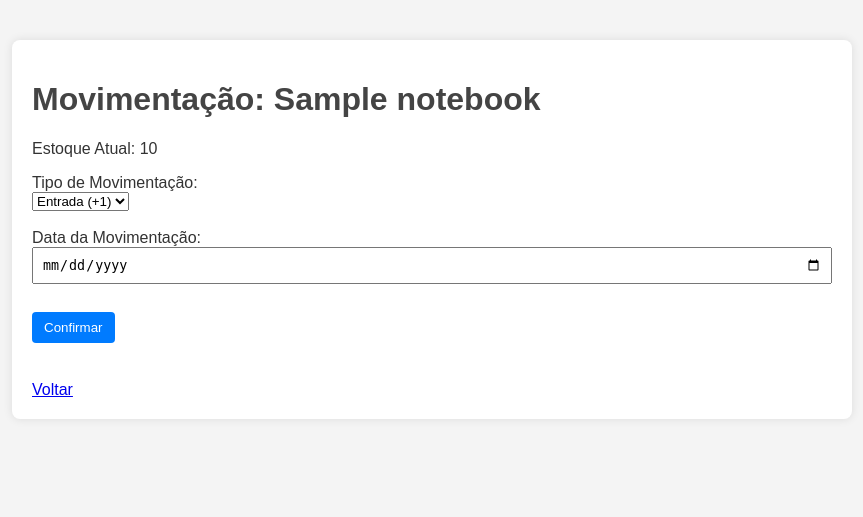
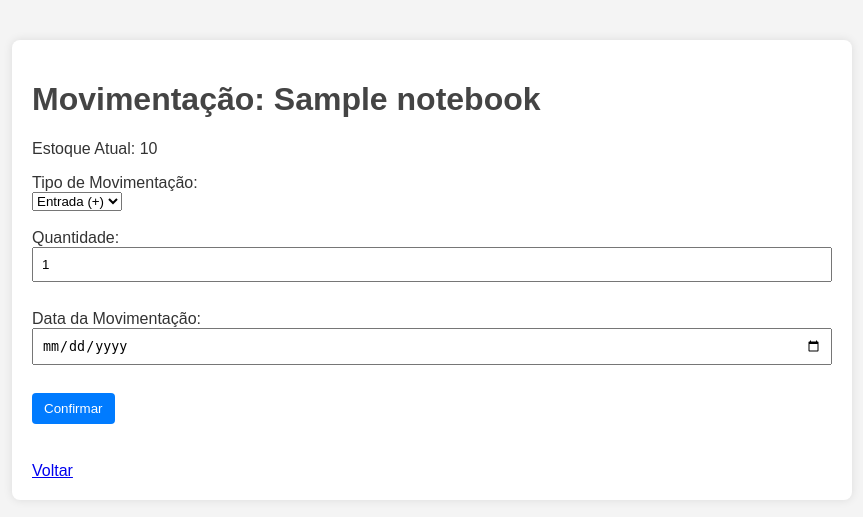
Before and after one commit to gideaodsantos-Senai/simulado, a PHP site: page /movimentar.php?tabela=notebooks&id=1 in a window 1280 px wide. Shown: the top 517 px of the page, without its empty margins (208-1071 px from the left). Run offline with PHP 8.4, Linux system fonts and the light colour scheme; tables that the repository leaves empty or names only in its code hold one stand-in row (values such as "Sample post").

Commit message:
finalização do simulado (versão de envio)

```diff
--- a/movimentar.php
+++ b/movimentar.php
@@ -7,7 +7,8 @@ $produto = $conexao->query("SELECT * FROM $tabela WHERE $id_coluna = $id")->fetc
 if ($_POST) {
     $tipo = $_POST['tipo'];
     $data = $_POST['data'];
-    $ajuste = ($tipo == 'entrada') ? "+ 1" : "- 1";
+    $quantidade_mov = $_POST['quantidade'];
+    $ajuste = ($tipo == 'entrada') ? "+ $quantidade_mov" : "- $quantidade_mov";
     $conexao->query("UPDATE $tabela SET quantidade = quantidade $ajuste WHERE $id_coluna = $id");
     $atualizado = $conexao->query("SELECT * FROM $tabela WHERE $id_coluna = $id")->fetch_assoc();
     if ($tipo == 'saida' && $atualizado['quantidade'] < $atualizado['estoque_min']) {
@@ -24,9 +25,13 @@ if ($_POST) {
     <form method="POST">
         <label>Tipo de Movimentação:</label><br>
         <select name="tipo" required>
-            <option value="entrada">Entrada (+1)</option>
-            <option value="saida">Saída (-1)</option>
+            <option value="entrada">Entrada (+)</option>
+            <option value="saida">Saída (-)</option>
         </select><br><br>
+
+        <label>Quantidade:</label><br>
+        <input type="number" name="quantidade" min="1" value="1" required><br><br>
+
         <label>Data da Movimentação:</label><br>
         <input type="date" name="data" required><br><br>
         <button type="submit">Confirmar</button>
```
